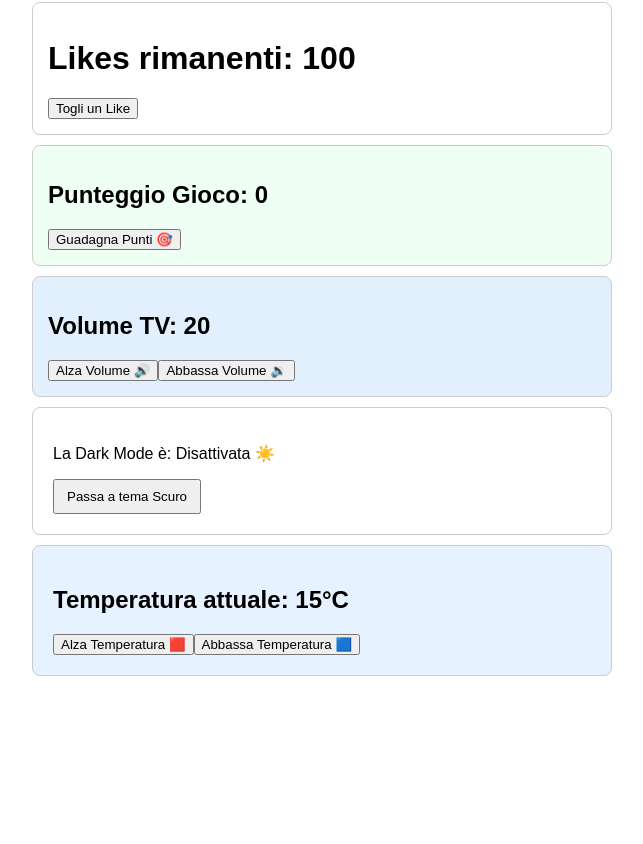
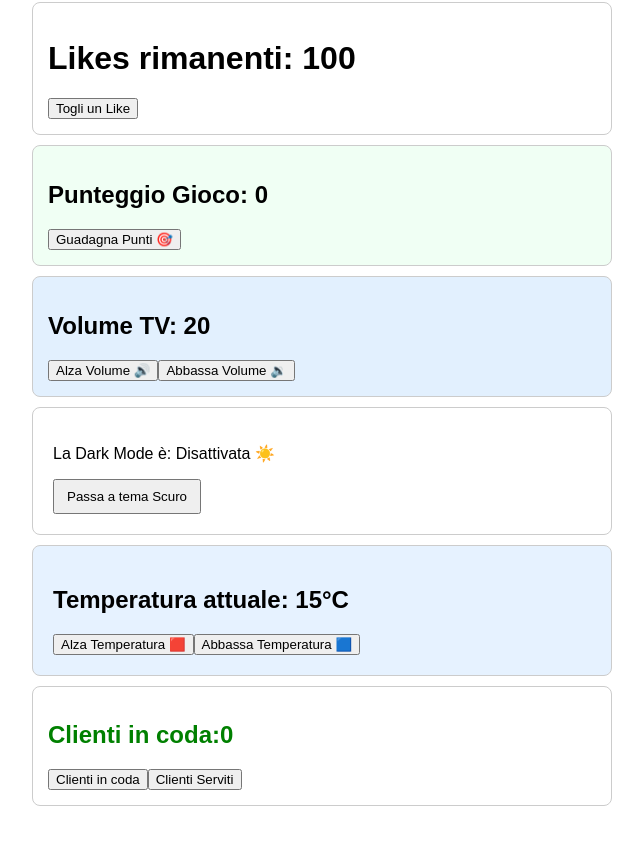
Before and after one commit to luca-ros/basicReactExer, a React (Vite) app: page / in a window 1280 px wide. Shown: the part 871-1715 px from the top of the page, without its empty margins (318-961 px from the left). Before the commit the page ends 1585 px from the top, so only its background shows below. Built offline with nearby package versions, Linux system fonts and the light colour scheme.

Commit message:
BankCounter feat

```diff
--- a/src/App.tsx
+++ b/src/App.tsx
@@ -12,6 +12,7 @@ import ScoreBoard from "./components/03-StateAndClick/ScoreBoard";
 import VolumeControl from "./components/03-StateAndClick/VolumeControl";
 import DarkModeToggle from "./components/03-StateAndClick/DarkModeToggle";
 import TemperatureGauge from "./components/03-StateAndClick/TemperatureGauge";
+import BankCounter from "./components/03-StateAndClick/BankCounter";
 
 
 function App() {
@@ -38,6 +39,7 @@ function App() {
             <VolumeControl />
             <DarkModeToggle />
             <TemperatureGauge />
+            <BankCounter />
         </div>
     )
 }
--- /dev/null
+++ b/src/components/03-StateAndClick/BankCounter.tsx
@@ -0,0 +1,29 @@
+import { useState } from "react";
+
+
+function BankCounter() {
+    const [customerCounter, setCustomerCounter] = useState<number>(0);
+
+    function customerAdd() {
+        setCustomerCounter(customerCounter + 1)
+    };
+
+    function customerServed() {
+        // impedisce al contatore di andare sotto lo zero!
+
+        if (customerCounter > 0) {
+            setCustomerCounter(customerCounter - 1);
+        }
+
+    }
+
+    return (
+        <div style={{ border: '1px solid #ccc', padding: '15px', margin: '10px', borderRadius: '8px' }}>
+            <h2 style={{ color: customerCounter > 5 ? "red" : "green" }}>Clienti in coda:{customerCounter}</h2>
+            <button onClick={customerAdd}>Clienti in coda</button>
+            <button onClick={customerServed}>Clienti Serviti</button>
+        </div>
+    );
+}
+
+export default BankCounter
```
